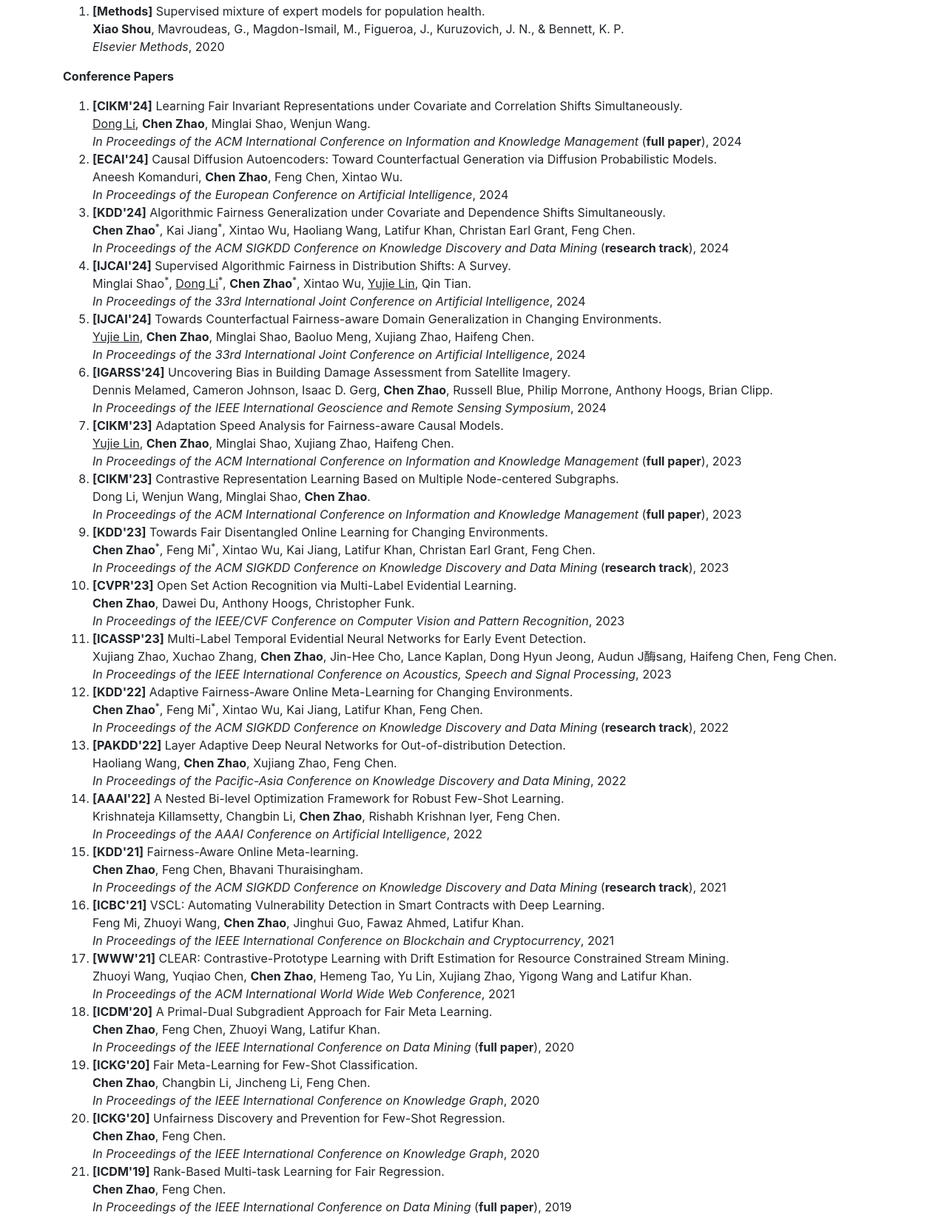
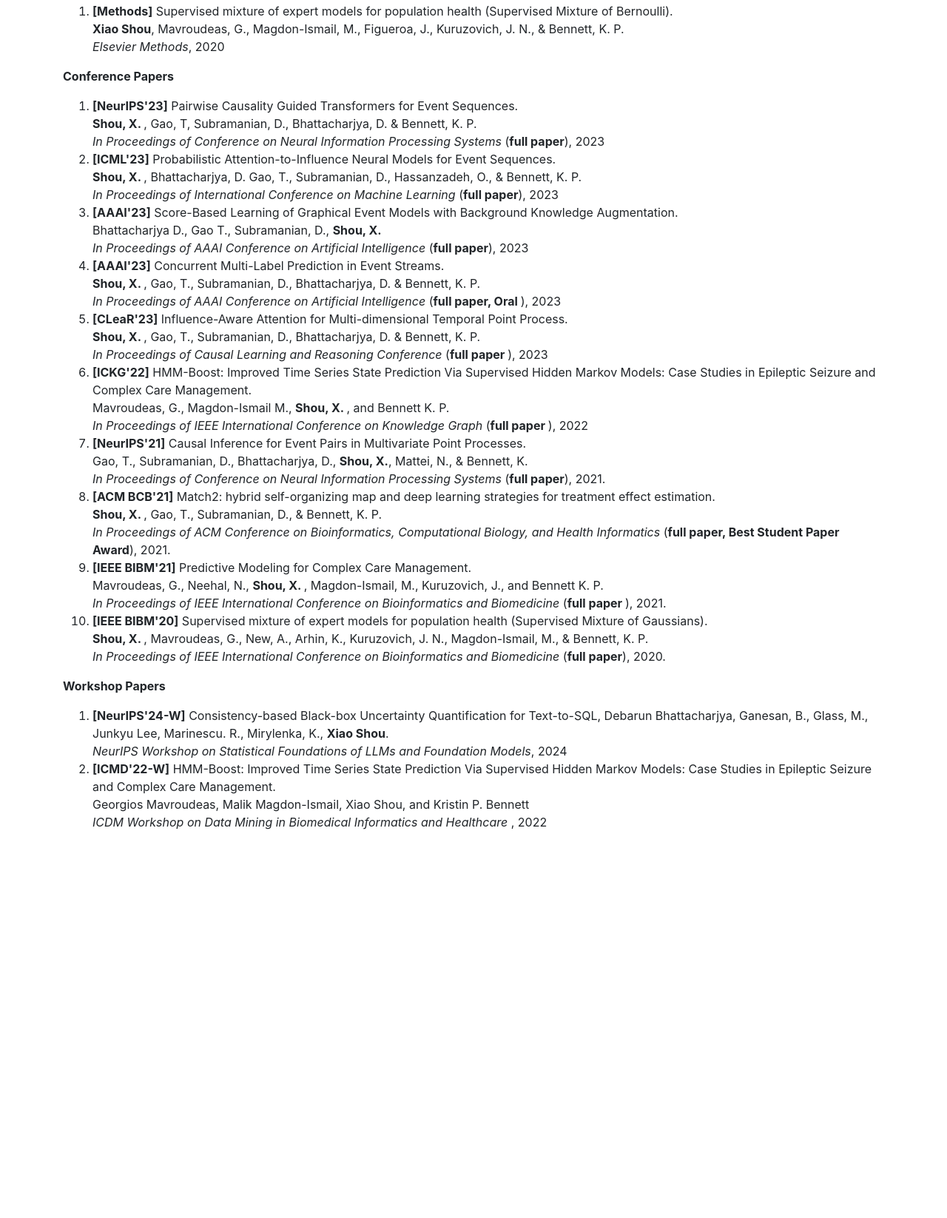
Before and after one commit to shou-xiao/shou-xiao.github.io, a website: page publications.html in a window 1280 px wide. Shown: the part 555-2201 px from the top of the page at 74% size. After the commit the page ends 1702 px from the top, so only its background shows below. Drawn offline with Linux system fonts and the light colour scheme.

Commit message:
Update publications.html

```diff
--- a/publications.html
+++ b/publications.html
@@ -54,19 +54,19 @@
             <p><strong>Preprints</strong></p>
                 <ol>
                     <li>
-                		Graphs Generalization under Distribution Shifts. </br>
-                		<u>Qin Tian</u>, Wenjun Wang, <strong>Chen Zhao</strong>, Minglai Shao, Wang Zhang, Dong Li. <br/>
-                		<em>ArXiv preprint, 2403.16334</em>
+                		Consistency-based Black-box Uncertainty Quantification for Text-to-SQL. </br>
+                		Bhattacharjya, D., Ganesan, B., Glass, M., Lee, J. , Marinescu. R., Mirylenka, K., & Shou, X.. <br/>
+                		<em>Under Review</em>
                 	</li>
                     <li>
-                		Towards Effective Semantic OOD Detection in Unseen Domains: A Domain Generalization Perspective. </br>
-                		<u>Haoliang Wang</u>, <strong>Chen Zhao</strong>, Yunhui Guo, Kai Jiang, Feng Chen. <br/>
-                		<em>ArXiv preprint, 2309.10209</em>
+                		Architecture-Aware Learning Curve Extrapolation via Graph Ordinary Differential Equation. </br>
+                		Ding, Y., Huang, Z., Shou, X., Guo,Y., Sun,Y., & Gao, J. <br/>
+                		<em>under review</em>
                 	</li>
                     <li>
-                		An Automated Vulnerability Detection Framework for Smart Contracts. </br>
-                		Feng Mi, <strong>Chen Zhao</strong>, Zhuoyi Wang, Sadaf MD Halim, Xiaodi Li, Zhouxiang Wu, Latifur Khan, Bhavani Thuraisingham. <br/>
-                		<em>ArXiv preprint, 2301.08824</em>
+                		Less is More: Efficient Weight “Farcasting” with 1-Layer Neural Network. </br>
+                		<strong> Shou,X. </strong>, Bhattacharjya, D., Ding, Y.,Zhao, C., Li, R. &  Gao, J. <br/>
+                		<em>under review</em>
                 	</li>
                     <li>
                 		PDFM: A Primal-Dual Fairness-Aware Framework for Meta-learning. </br>
@@ -79,7 +79,7 @@
             <p><strong>Journal Papers</strong></p>
                 <ol>
                     <li>
-                		<strong>[Methods]</strong> Supervised mixture of expert models for population health. </br>
+                		<strong>[Methods]</strong> Supervised mixture of expert models for population health (Supervised Mixture of Bernoulli). </br>
                 		<strong> Xiao Shou</strong>, Mavroudeas, G., Magdon-Ismail, M., Figueroa, J., Kuruzovich, J. N., & Bennett, K. P. <br/>
                 		<em>Elsevier Methods</em>, 2020
                 	</li>
@@ -90,110 +90,57 @@
             <p><strong>Conference Papers</strong></p>
                 <ol>
                     <li>
-                		<strong>[CIKM'24]</strong> Learning Fair Invariant Representations under Covariate and Correlation Shifts Simultaneously. </br>
-                		<u>Dong Li</u>, <strong>Chen Zhao</strong>, Minglai Shao, Wenjun Wang. <br/>
-                		<em>In Proceedings of the ACM International Conference on Information and Knowledge Management</em> (<strong>full paper</strong>), 2024
-                	</li>
-                	<li>
-                		<strong>[ECAI'24]</strong> Causal Diffusion Autoencoders: Toward Counterfactual Generation via Diffusion Probabilistic Models. </br>
-                		Aneesh Komanduri, <strong>Chen Zhao</strong>, Feng Chen, Xintao Wu. <br/>
-                		<em>In Proceedings of the European Conference on Artificial Intelligence</em>, 2024
-                	</li>
-                	<li>
-                		<strong>[KDD'24]</strong> Algorithmic Fairness Generalization under Covariate and Dependence Shifts Simultaneously. </br>
-                		<strong>Chen Zhao</strong><sup>*</sup>, Kai Jiang<sup>*</sup>, Xintao Wu, Haoliang Wang, Latifur Khan, Christan Earl Grant, Feng Chen. <br/>
-                		<em>In Proceedings of the ACM SIGKDD Conference on Knowledge Discovery and Data Mining</em> (<strong>research track</strong>), 2024
-                	</li>
-                	<li>
-                		<strong>[IJCAI'24]</strong> Supervised Algorithmic Fairness in Distribution Shifts: A Survey. </br>
-                		Minglai Shao<sup>*</sup>, <u>Dong Li</u><sup>*</sup>, <strong>Chen Zhao</strong><sup>*</sup>, Xintao Wu, <u>Yujie Lin</u>, Qin Tian. <br/>
-                		<em>In Proceedings of the 33rd International Joint Conference on Artificial Intelligence</em>, 2024
-                	</li>
-                	<li>
-                		<strong>[IJCAI'24]</strong> Towards Counterfactual Fairness-aware Domain Generalization in Changing Environments. </br>
-                		<u>Yujie Lin</u>, <strong>Chen Zhao</strong>, Minglai Shao, Baoluo Meng, Xujiang Zhao, Haifeng Chen. <br/>
-                		<em>In Proceedings of the 33rd International Joint Conference on Artificial Intelligence</em>, 2024
+                		<strong>[NeurIPS'23]</strong> Pairwise Causality Guided Transformers for Event Sequences. </br>
+                		<strong> Shou, X. </strong>, Gao, T, Subramanian, D., Bhattacharjya, D. & Bennett, K. P.  <br/>
+                		<em>In Proceedings of Conference on Neural Information Processing Systems</em> (<strong>full paper</strong>), 2023
                 	</li>
                     <li>
-                		<strong>[IGARSS'24]</strong> Uncovering Bias in Building Damage Assessment from Satellite Imagery. </br>
-                		Dennis Melamed, Cameron Johnson, Isaac D. Gerg, <strong>Chen Zhao</strong>, Russell Blue, Philip Morrone, Anthony Hoogs, Brian Clipp. <br/>
-                		<em>In Proceedings of the IEEE International Geoscience and Remote Sensing Symposium</em>, 2024
+                		<strong>[ICML'23]</strong> Probabilistic Attention-to-Influence Neural Models for Event Sequences. </br>
+                		<strong> Shou, X. </strong>, Bhattacharjya, D. Gao, T., Subramanian, D., Hassanzadeh, O., & Bennett, K. P.   <br/>
+                		<em>In Proceedings of International Conference on Machine Learning </em> (<strong>full paper</strong>), 2023
                 	</li>
                     <li>
-                		<strong>[CIKM'23]</strong> Adaptation Speed Analysis for Fairness-aware Causal Models. </br>
-                		<u>Yujie Lin</u>, <strong>Chen Zhao</strong>, Minglai Shao, Xujiang Zhao, Haifeng Chen.<br/>
-                		<em>In Proceedings of the ACM International Conference on Information and Knowledge Management</em> (<strong>full paper</strong>), 2023
-                	</li>
-                	<li>
-                		<strong>[CIKM'23]</strong> Contrastive Representation Learning Based on Multiple Node-centered Subgraphs. </br>
-                		Dong Li, Wenjun Wang, Minglai Shao, <strong>Chen Zhao</strong>.<br/>
-                		<em>In Proceedings of the ACM International Conference on Information and Knowledge Management</em> (<strong>full paper</strong>), 2023
-                	</li>
-                	<li>
-                		<strong>[KDD'23]</strong> Towards Fair Disentangled Online Learning for Changing Environments. </br>
-                		<strong>Chen Zhao</strong><sup>*</sup>, Feng Mi<sup>*</sup>, Xintao Wu, Kai Jiang, Latifur Khan, Christan Earl Grant, Feng Chen.<br/>
-                		<em>In Proceedings of the ACM SIGKDD Conference on Knowledge Discovery and Data Mining</em> (<strong>research track</strong>), 2023
+                		<strong>[AAAI'23]</strong> Score-Based Learning of Graphical Event Models with Background Knowledge Augmentation. </br>
+                		Bhattacharjya D., Gao T., Subramanian, D., <strong> Shou, X. </strong>   <br/>
+                		<em>In Proceedings of  AAAI Conference on Artificial Intelligence </em> (<strong>full paper</strong>), 2023
                 	</li>
                     <li>
-                		<strong>[CVPR'23]</strong> Open Set Action Recognition via Multi-Label Evidential Learning. </br>
-                		<strong>Chen Zhao</strong>, Dawei Du, Anthony Hoogs, Christopher Funk.<br/>
-                		<em>In Proceedings of the IEEE/CVF Conference on Computer Vision and Pattern Recognition</em>, 2023
-                	</li>
-                	<li>
-                		<strong>[ICASSP'23]</strong> Multi-Label Temporal Evidential Neural Networks for Early Event Detection. </br>
-                		Xujiang Zhao, Xuchao Zhang, <strong>Chen Zhao</strong>, Jin-Hee Cho, Lance Kaplan, Dong Hyun Jeong, Audun Jøsang, Haifeng Chen, Feng Chen. <br/>
-                		<em>In Proceedings of the IEEE International Conference on Acoustics, Speech and Signal Processing</em>, 2023
+                		<strong>[AAAI'23]</strong> Concurrent Multi-Label Prediction in Event Streams. </br>
+                		<strong>Shou, X. </strong>, Gao, T., Subramanian, D., Bhattacharjya, D. & Bennett, K. P.    <br/>
+                		<em>In Proceedings of  AAAI Conference on Artificial Intelligence </em> (<strong>full paper, Oral </strong>), 2023
                 	</li>
                     <li>
-                		<strong>[KDD'22]</strong> Adaptive Fairness-Aware Online Meta-Learning for Changing Environments. </br>
-                		<strong>Chen Zhao</strong><sup>*</sup>, Feng Mi<sup>*</sup>, Xintao Wu, Kai Jiang, Latifur Khan, Feng Chen. <br/>
-                		<em>In Proceedings of the ACM SIGKDD Conference on Knowledge Discovery and Data Mining</em> (<strong>research track</strong>), 2022
+                		<strong>[CLeaR'23]</strong> Influence-Aware Attention for Multi-dimensional Temporal Point Process. </br>
+                		<strong>Shou, X. </strong>, Gao, T., Subramanian, D., Bhattacharjya, D. & Bennett, K. P.    <br/>
+                		<em>In Proceedings of Causal Learning and Reasoning Conference </em> (<strong>full paper </strong>), 2023
+                	</li>
+                     <li>
+                		<strong>[ICKG'22]</strong> HMM-Boost: Improved Time Series State Prediction Via Supervised Hidden Markov Models: Case Studies in Epileptic Seizure and Complex Care Management. </br>
+                		Mavroudeas, G., Magdon-Ismail M., <strong>Shou, X. </strong> , and Bennett K. P.   <br/>
+                		<em>In Proceedings of IEEE International Conference on Knowledge Graph </em> (<strong>full paper </strong>), 2022
                 	</li>
                     <li>
-                		<strong>[PAKDD'22]</strong> Layer Adaptive Deep Neural Networks for Out-of-distribution Detection. </br>
-                		Haoliang Wang, <strong>Chen Zhao</strong>, Xujiang Zhao, Feng Chen. <br/>
-                		<em>In Proceedings of the Pacific-Asia Conference on Knowledge Discovery and Data Mining</em>, 2022
+                		<strong>[NeurIPS'21]</strong> Causal Inference for Event Pairs in Multivariate Point Processes. </br>
+                		Gao, T., Subramanian, D., Bhattacharjya, D., <strong> Shou, X.</strong>, Mattei, N., & Bennett, K.  <br/>
+                		<em>In Proceedings of Conference on Neural Information Processing Systems</em> (<strong>full paper</strong>), 2021.
                 	</li>
-                	<li>
-                		<strong>[AAAI'22]</strong> A Nested Bi-level Optimization Framework for Robust Few-Shot Learning. </br>
-                		Krishnateja Killamsetty, Changbin Li, <strong>Chen Zhao</strong>, Rishabh Krishnan Iyer, Feng Chen. <br/>
-                		<em>In Proceedings of the AAAI Conference on Artificial Intelligence</em>, 2022
+                     <li>
+                		<strong>[ACM BCB'21]</strong> Match2: hybrid self-organizing map and deep learning strategies for treatment effect estimation. </br>
+                		<strong> Shou, X. </strong>, Gao, T., Subramanian, D., & Bennett, K. P. <br/>
+                		<em>In Proceedings of ACM Conference on Bioinformatics, Computational Biology, and Health Informatics</em> (<strong>full paper, Best Student Paper Award</strong>), 2021.
                 	</li>
                     <li>
-                		<strong>[KDD'21]</strong> Fairness-Aware Online Meta-learning. </br>
-                		<strong>Chen Zhao</strong>, Feng Chen, Bhavani Thuraisingham. <br/>
-                		<em>In Proceedings of the ACM SIGKDD Conference on Knowledge Discovery and Data Mining</em> (<strong>research track</strong>), 2021
-                	</li>
-                	<li>
-                		<strong>[ICBC'21]</strong> VSCL: Automating Vulnerability Detection in Smart Contracts with Deep Learning. </br>
-                		Feng Mi, Zhuoyi Wang, <strong>Chen Zhao</strong>, Jinghui Guo, Fawaz Ahmed, Latifur Khan. <br/>
-                		<em>In Proceedings of the IEEE International Conference on Blockchain and Cryptocurrency</em>, 2021
+                		<strong>[IEEE BIBM'21]</strong> Predictive Modeling for Complex Care Management. </br>
+                		Mavroudeas, G., Neehal, N., <strong> Shou, X. </strong>, Magdon-Ismail, M., Kuruzovich, J., and Bennett K. P.  <br/>
+                		<em>In Proceedings of IEEE International Conference on Bioinformatics and Biomedicine</em> (<strong>full paper </strong>), 2021.
                 	</li>
                     <li>
-                		<strong>[WWW'21]</strong> CLEAR: Contrastive-Prototype Learning with Drift Estimation for Resource Constrained Stream Mining. </br>
-                		Zhuoyi Wang, Yuqiao Chen, <strong>Chen Zhao</strong>, Hemeng Tao, Yu Lin, Xujiang Zhao, Yigong Wang and Latifur Khan. <br/>
-                		<em>In Proceedings of the ACM International World Wide Web Conference</em>, 2021
+                		<strong>[IEEE BIBM'20]</strong> Supervised mixture of expert models for population health (Supervised Mixture of Gaussians). </br>
+                		<strong> Shou, X. </strong>, Mavroudeas, G., New, A., Arhin, K., Kuruzovich, J. N., Magdon-Ismail, M., & Bennett, K. P.  <br/>
+                		<em>In Proceedings of IEEE International Conference on Bioinformatics and Biomedicine</em> (<strong>full paper</strong>), 2020.
                 	</li>
-                    <li>
-                		<strong>[ICDM'20]</strong> A Primal-Dual Subgradient Approach for Fair Meta Learning. </br>
-                		<strong>Chen Zhao</strong>, Feng Chen, Zhuoyi Wang, Latifur Khan. <br/>
-                		<em>In Proceedings of the IEEE International Conference on Data Mining</em> (<strong>full paper</strong>), 2020
-                	</li>
-                	<li>
-                		<strong>[ICKG'20]</strong> Fair Meta-Learning for Few-Shot Classification. </br>
-                		<strong>Chen Zhao</strong>, Changbin Li, Jincheng Li, Feng Chen. <br/>
-                		<em>In Proceedings of the IEEE International Conference on Knowledge Graph</em>, 2020
-                	</li>
-                	<li>
-                		<strong>[ICKG'20]</strong> Unfairness Discovery and Prevention for Few-Shot Regression. </br>
-                		<strong>Chen Zhao</strong>, Feng Chen. <br/>
-                		<em>In Proceedings of the IEEE International Conference on Knowledge Graph</em>, 2020
-                	</li>
-                    <li>
-                		<strong>[ICDM'19]</strong> Rank-Based Multi-task Learning for Fair Regression. </br>
-                		<strong>Chen Zhao</strong>, Feng Chen. <br/>
-                		<em>In Proceedings of the IEEE International Conference on Data Mining</em> (<strong>full paper</strong>), 2019
-                	</li>
+
+
                 </ol>
 
 <!-- --------------------------------------------------------------------------------------------------------------------- -->
```
